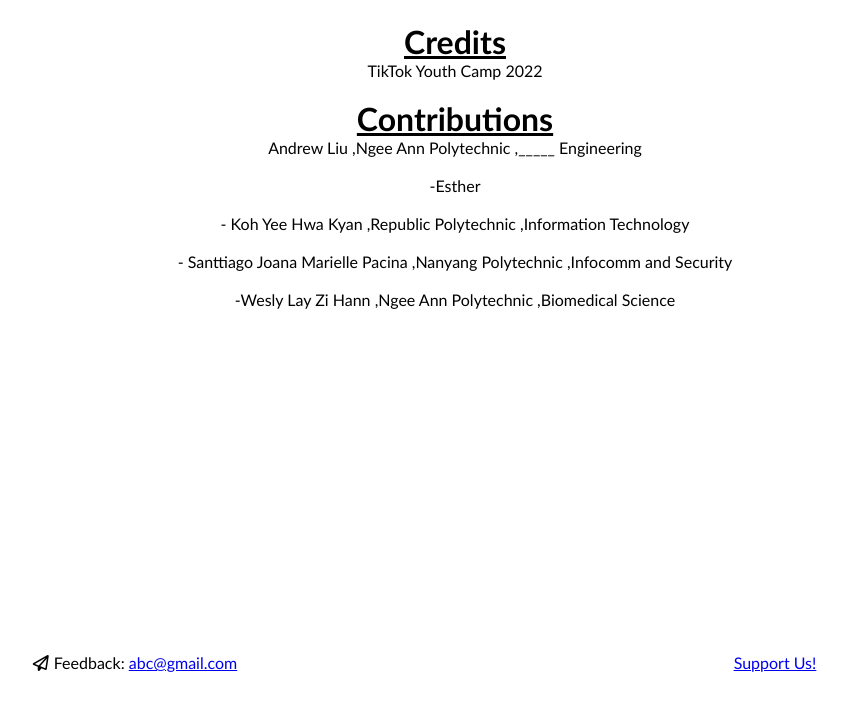
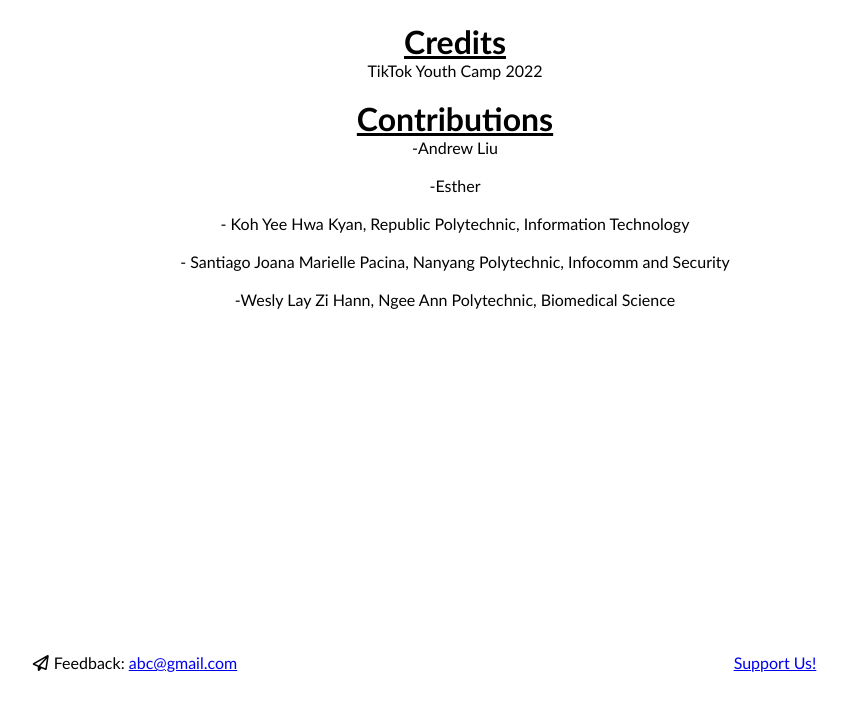
Before and after one commit to KingHiro123/Hangman-TikTok, a plain HTML site: page final/credits.html in a window 1280 px wide. Shown: the part 98-800 px from the top of the page, without its empty margins (185-1033 px from the left). Drawn offline with Linux system fonts and the light colour scheme.

Commit message:
Changes to credit file

```diff
--- a/final/credits.html
+++ b/final/credits.html
@@ -45,27 +45,19 @@
                 <br>
 
                 <h1><u>Contributions</u></h1>
-                <p>Andrew Liu
-                    ,Ngee Ann Polytechnic
-                    ,_____ Engineering
+                <p>-Andrew Liu
                 </p>
                 <br>
-                <p>-Esther</p>
-                <br>
-                <p>- Koh Yee Hwa Kyan
-                    ,Republic Polytechnic
-                    ,Information Technology
+                <p>-Esther
                 </p>
                 <br>
-
-                <p>- Santtiago Joana Marielle Pacina
-                    ,Nanyang Polytechnic
-                    ,Infocomm and Security
+                <p>- Koh Yee Hwa Kyan, Republic Polytechnic, Information Technology
                 </p>
                 <br>
-                <p>-Wesly Lay Zi Hann
-                    ,Ngee Ann Polytechnic
-                    ,Biomedical Science
+                <p>- Santiago Joana Marielle Pacina, Nanyang Polytechnic, Infocomm and Security
+                </p>
+                <br>
+                <p>-Wesly Lay Zi Hann, Ngee Ann Polytechnic, Biomedical Science
                 </p>
                 <br>
 
```
